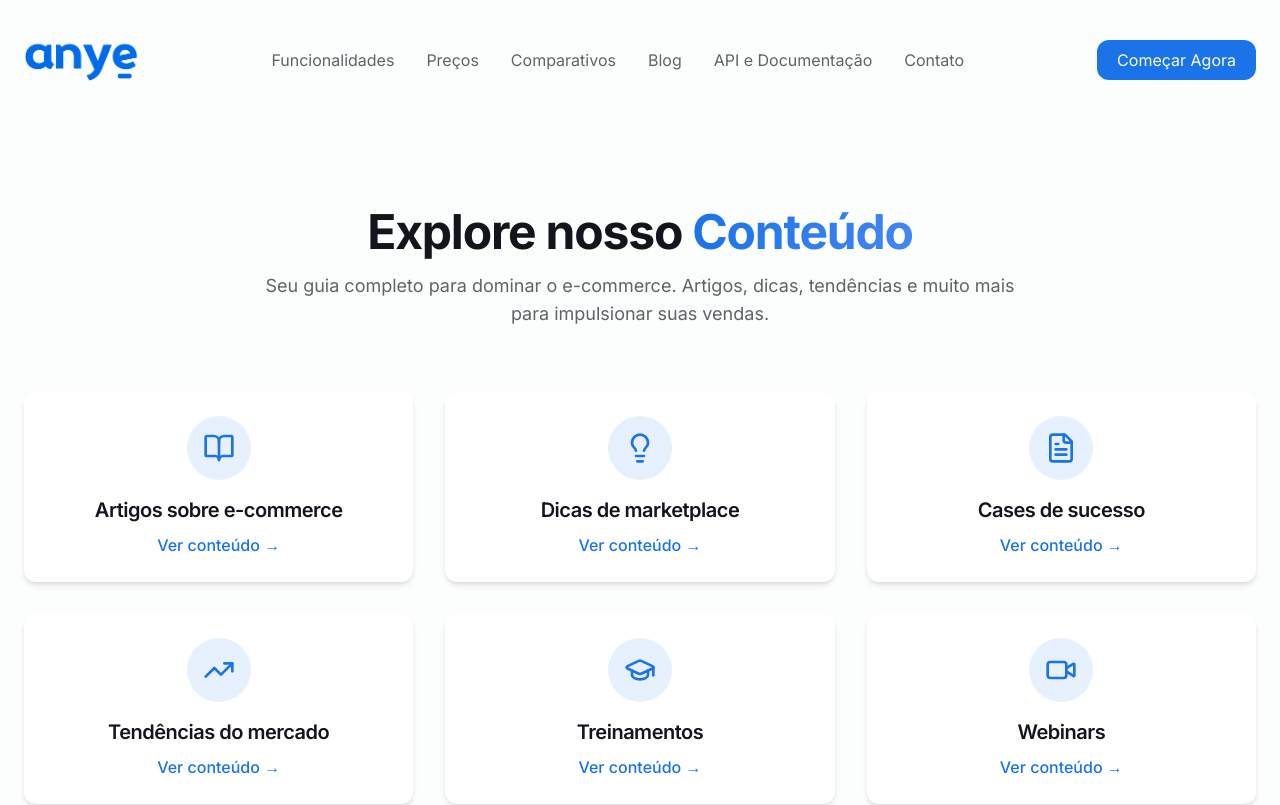
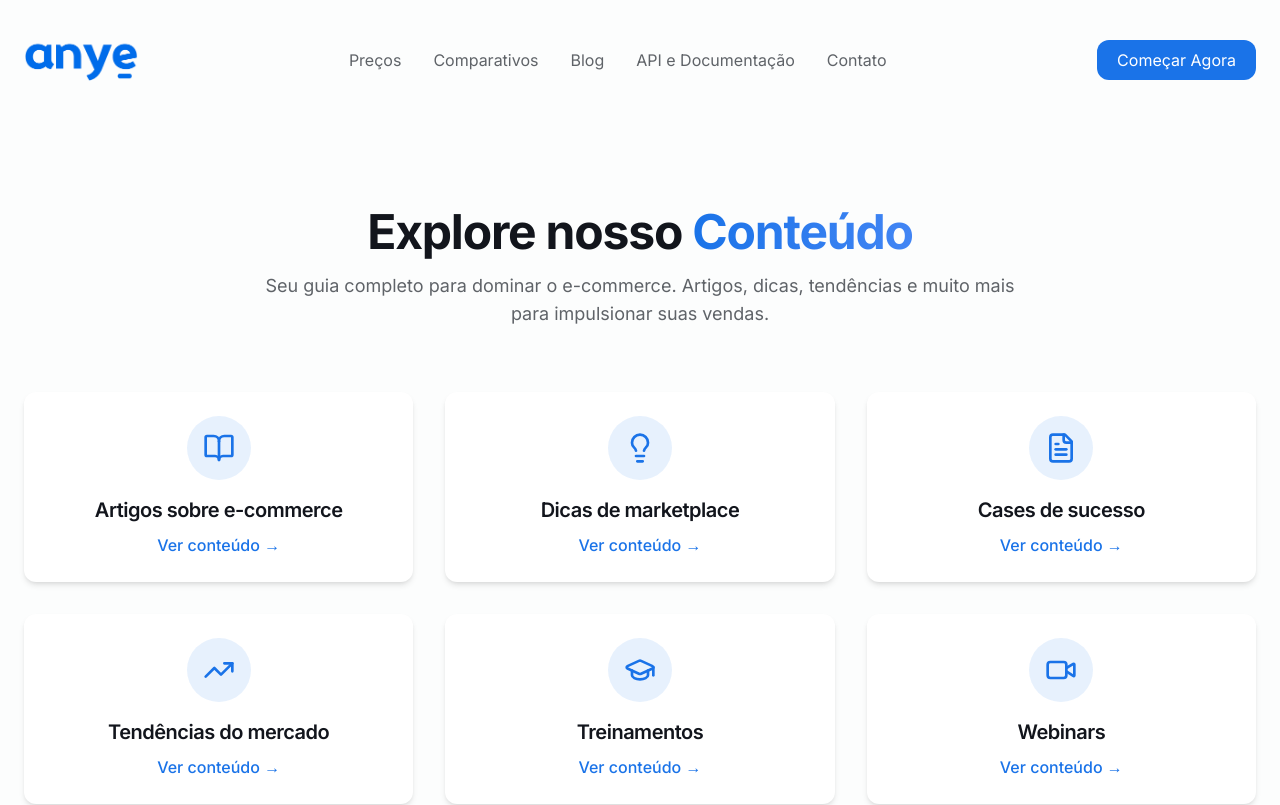
Before and after one commit to neon-ventura/dataflow-essence, a React (Vite) app: page /blog in a window 1280 px wide. Shown: the top 805 px of the page. Built offline with nearby package versions, Linux system fonts and the light colour scheme.

Commit message:
Remove "Funcionalidades" from nav
Remove the "Funcionalidades" navigation item and link the home page to "/".

```diff
--- a/src/components/Navbar.tsx
+++ b/src/components/Navbar.tsx
@@ -1,4 +1,3 @@
-
 import React, { useState, useEffect } from 'react';
 import { Menu, X } from 'lucide-react';
 import { cn } from '@/lib/utils';
@@ -24,9 +23,6 @@ const Navbar = () => {
     };
   }, []);
   const navItems = [{
-    name: 'Funcionalidades',
-    href: '/features'
-  }, {
     name: 'Preços',
     href: '#pricing'
   }, {
```
